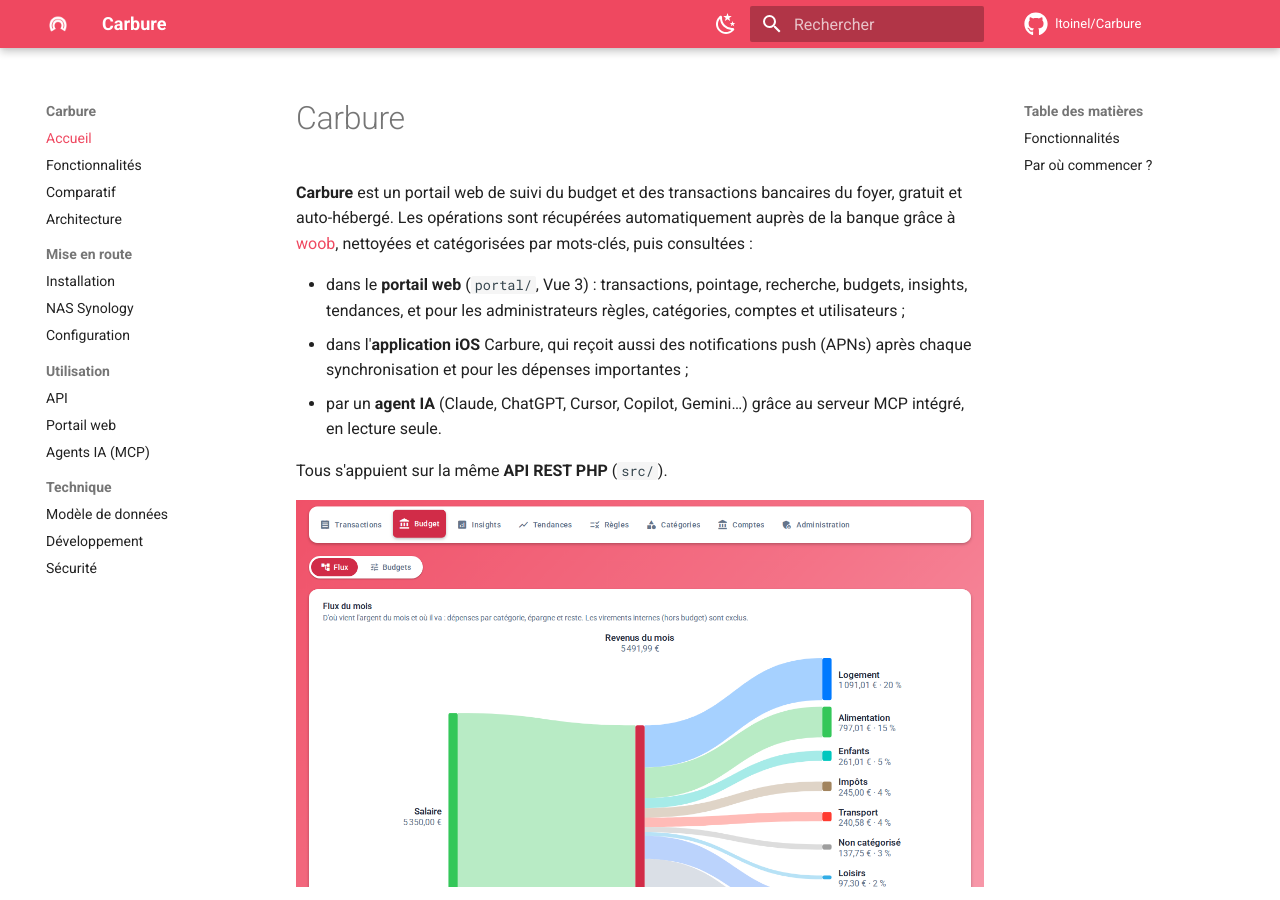
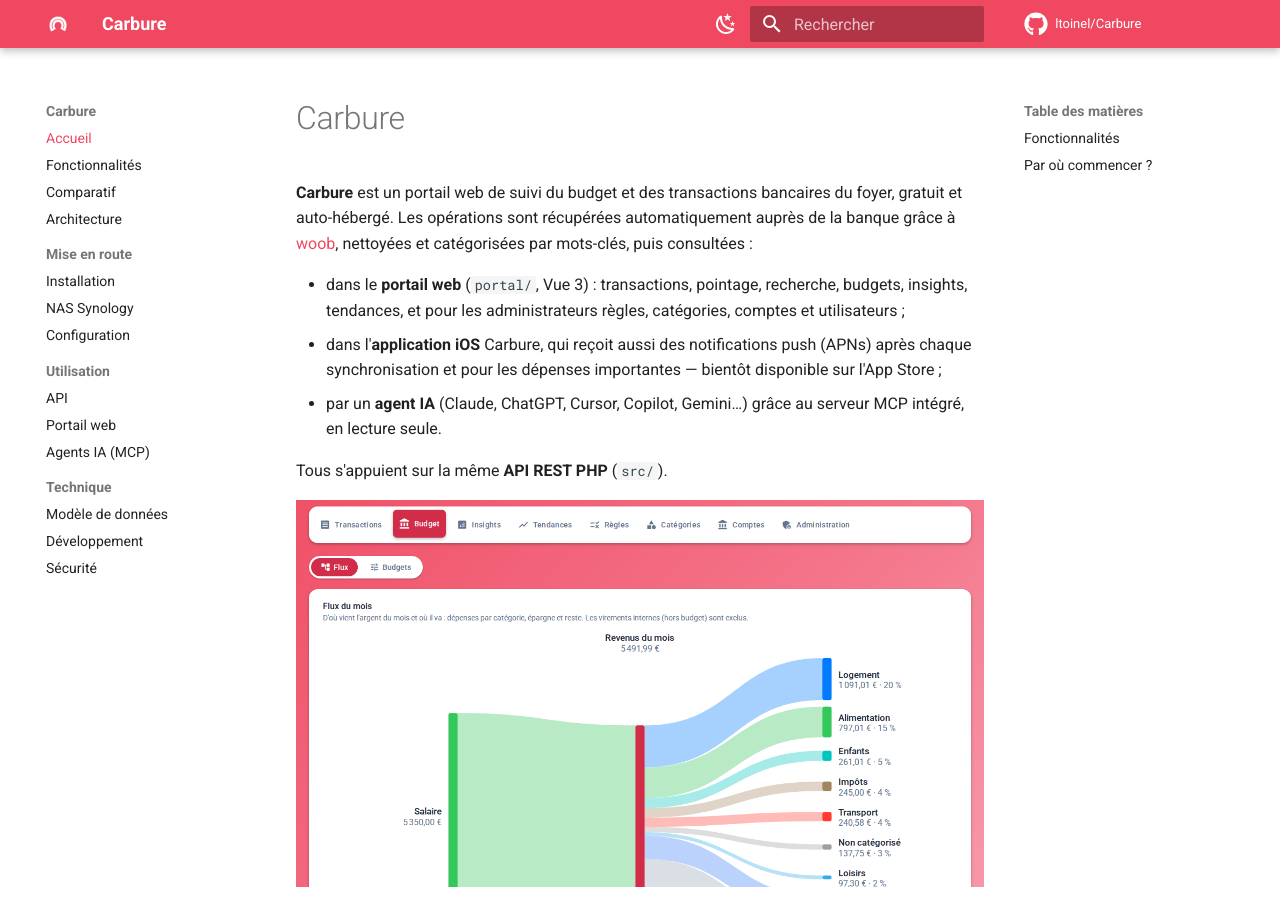
Before and after one commit to ltoinel/Carbure, an MkDocs documentation site: the page built from docs/index.md, in a window 1280 px wide and 900 px high. Built offline with MkDocs 1.6.1 and Material for MkDocs 9.7.7, drawn with Linux system fonts in a browser that asks for light colours; comment, search, counter and statistics services are not loaded.

Commit message:
Docs: the iOS app will soon be available on the App Store
Co-Authored-By: Claude Opus 5.5 (1M context) <noreply@anthropic.com>

```diff
--- a/docs/index.md
+++ b/docs/index.md
@@ -9,7 +9,8 @@ consultées :
   budgets, insights, tendances, et pour les administrateurs règles, catégories, comptes
   et utilisateurs ;
 - dans l'**application iOS** Carbure, qui reçoit aussi des notifications push (APNs)
-  après chaque synchronisation et pour les dépenses importantes ;
+  après chaque synchronisation et pour les dépenses importantes — bientôt disponible sur
+  l'App Store ;
 - par un **agent IA** (Claude, ChatGPT, Cursor, Copilot, Gemini…) grâce au serveur MCP
   intégré, en lecture seule.
 
```
Also changed, not shown: README.fr.md (+2 -0 lines), README.md (+2 -0 lines), docs/comparatif.md (+1 -1 lines), docs/fonctionnalites.md (+3 -0 lines).
